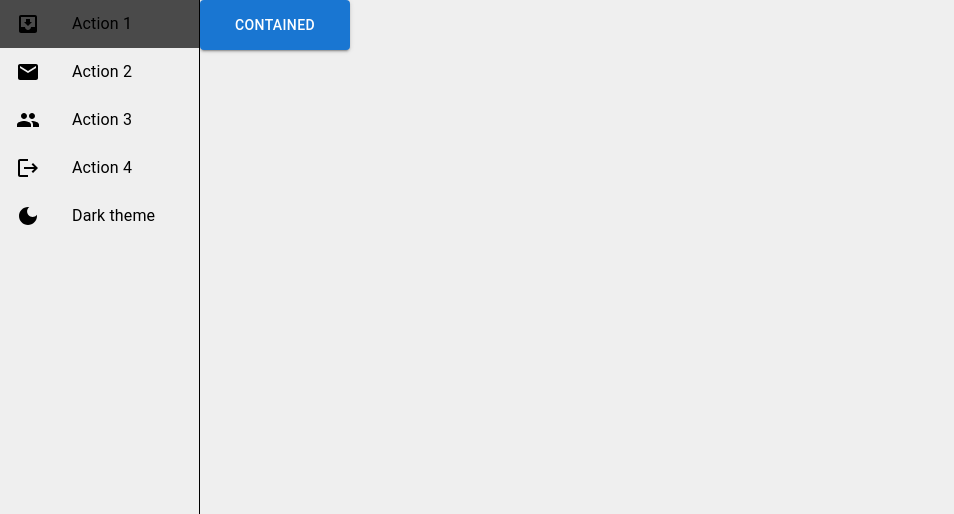
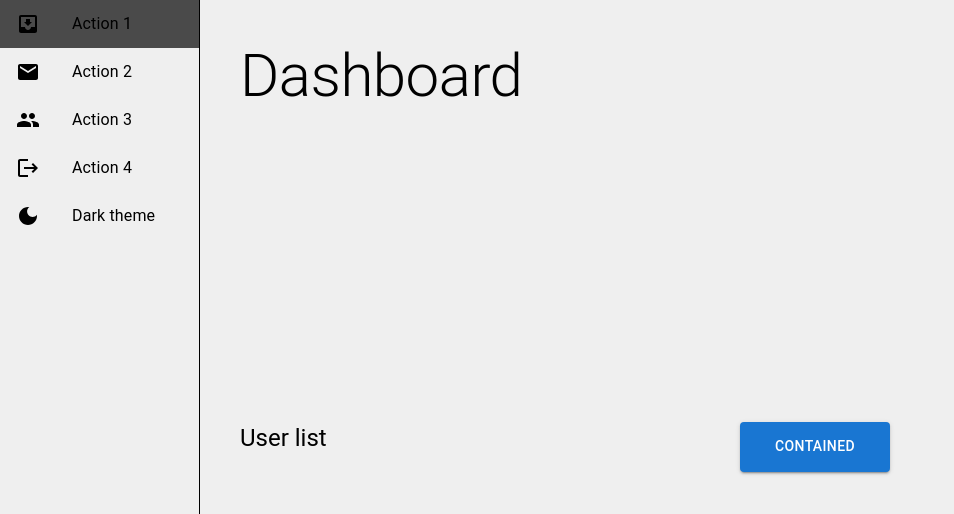
Before and after one commit to KacperMitkowski/proexe-technical, a React (Create React App) app: page / in a window 1280 px wide. Shown: the top 514 px of the page, without its empty margins (0-954 px from the left). Built offline with nearby package versions, Linux system fonts and the light colour scheme.

Commit message:
in progress

```diff
--- a/src/components/main/main.tsx
+++ b/src/components/main/main.tsx
@@ -1,9 +1,11 @@
-import { Button, Grid } from "@mui/material";
-import { useContext } from "react";
+import { Button, Grid, Typography } from "@mui/material";
+import { useContext, useEffect } from "react";
 import { ThemeContext } from "../../contexts/themeContext";
 import {
   DARK_MODE_BACKGROUND_COLOR,
+  DARK_MODE_FONT_COLOR,
   LIGHT_MODE_BACKGROUND_COLOR,
+  LIGHT_MODE_FONT_COLOR,
 } from "../../styles/consts";
 import { useGlobalStyles } from "../../styles/styles";
 
@@ -11,8 +13,11 @@ export const Main = () => {
   const { isDarkTheme } = useContext(ThemeContext);
   const globalClasses = useGlobalStyles();
 
+  useEffect(() => {}, []);
+
   return (
     <Grid
+      padding={5}
       container
       style={{
         backgroundColor: isDarkTheme
@@ -20,9 +25,28 @@ export const Main = () => {
           : LIGHT_MODE_BACKGROUND_COLOR,
       }}
     >
-      <Button className={globalClasses.button} variant="contained">
-        Contained
-      </Button>
+      <Grid xs={12}>
+        <Typography
+          color={isDarkTheme ? DARK_MODE_FONT_COLOR : LIGHT_MODE_FONT_COLOR}
+          variant="h2"
+          gutterBottom
+        >
+          Dashboard
+        </Typography>
+      </Grid>
+      <Grid xs={6}>
+        <Typography
+          variant="h5"
+          color={isDarkTheme ? DARK_MODE_FONT_COLOR : LIGHT_MODE_FONT_COLOR}
+        >
+          User list
+        </Typography>
+      </Grid>
+      <Grid xs={6}>
+        <Button className={globalClasses.button} variant="contained">
+          Contained
+        </Button>
+      </Grid>
     </Grid>
   );
 };
--- /dev/null
+++ b/src/types/geoLocation.ts
@@ -0,0 +1,4 @@
+export interface GeoLocation {
+  lat: string;
+  lng: string;
+}
--- /dev/null
+++ b/src/types/index.ts
@@ -0,0 +1,3 @@
+export * from "./user";
+export * from "./address";
+export * from "./geoLocation";
```
Also changed, not shown: src/types/address.ts (added, +9 -0 lines), src/types/user.ts (added, +9 -0 lines).
